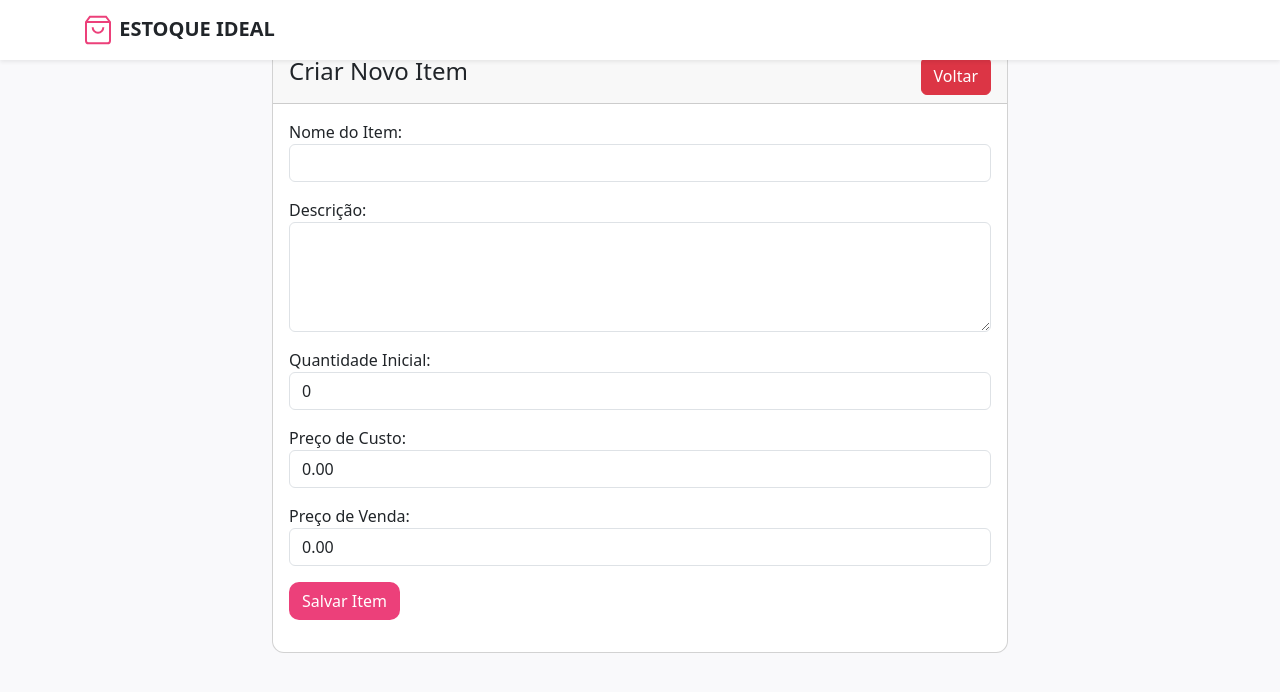
After one commit to DantonLRR/TIAPN-Estoque-PUC, a PHP site: page /pages/criar_item_estoque.php in a window 1280 px wide. The commit adds this page. Shown: the top 692 px of the page. Run offline with PHP 8.4, Linux system fonts and the light colour scheme.

Commit message:
add: page gerenciamento_estoque

```diff
--- /dev/null
+++ b/pages/criar_item_estoque.php
@@ -0,0 +1,68 @@
+<?php
+// Criar tela de cadastro de item no estoque
+require('../crud/conexao_DB.php');
+?>
+<!doctype html>
+<html lang="pt-BR">
+
+<head>
+    <meta charset="utf-8">
+    <meta name="viewport" content="width=device-width, initial-scale=1">
+    <title>Criar Item no Estoque</title>
+    <link href="https://cdn.jsdelivr.net/npm/bootstrap@5.3.5/dist/css/bootstrap.min.css" rel="stylesheet">
+    <link rel="stylesheet" href="../css/style_geral.css">
+</head>
+
+<body>
+    <?php include('../assets/navbar/navbar.php'); ?>
+
+    <div class="container mt-5">
+        <div class="row justify-content-center">
+            <div class="col-md-8">
+                <div class="card">
+                    <div class="card-header">
+                        <h4>Criar Novo Item
+                            <a href="gerenciar_estoque.php" class="btn btn-danger float-end">Voltar</a>
+                        </h4>
+                    </div>
+                    <div class="card-body">
+                        <form action="../crud/estoqueCRUD.php" method="POST">
+                            <div class="mb-3">
+                                <label for="nome_item">Nome do Item:</label>
+                                <input type="text" name="nome_item" class="form-control" required>
+                            </div>
+
+                            <div class="mb-3">
+                                <label for="descricao">Descrição:</label>
+                                <textarea name="descricao" rows="4" class="form-control" maxlength="255"></textarea>
+                            </div>
+
+                            <div class="mb-3">
+                                <label for="quantidade">Quantidade Inicial:</label>
+                                <input type="number" name="quantidade" class="form-control" min="0" value="0" required>
+                            </div>
+
+                            <div class="mb-3">
+                                <label for="preco_custo">Preço de Custo:</label>
+                                <input type="text" name="preco_custo" class="form-control" value="0.00" required>
+                            </div>
+
+                            <div class="mb-3">
+                                <label for="preco_venda">Preço de Venda:</label>
+                                <input type="text" name="preco_venda" class="form-control" value="0.00" required>
+                            </div>
+
+                            <div class="mb-3">
+                                <button type="submit" name="criar_item" class="btn btn-pink">Salvar Item</button>
+                            </div>
+                        </form>
+                    </div>
+                </div>
+            </div>
+        </div>
+    </div>
+
+    <script src="https://cdn.jsdelivr.net/npm/bootstrap@5.3.5/dist/js/bootstrap.bundle.min.js"></script>
+</body>
+
+</html>
--- a/pages/orcamentos.php
+++ b/pages/orcamentos.php
@@ -57,10 +57,10 @@ $buscaOrcamentos = $listaOrcamento->buscaOrcamentos($conn);
                                         <td> <?= $row['valor_orcado'] ?></td>
                                         <td>
                                             <a href="editarOrcamento.php?id=<?= $row['id'] ?>" class="btn btn-secondary btn-sm">Editar</a>
-                                            <form action="crud/orcamentoCRUD.php" method="POST" class="d-inline">
+                                            <form action="../crud/orcamentoCRUD.php" method="POST" class="d-inline">
                                                 <button type="submit" onclick="return confirm('Deseja realmente excuir este orçamento?')" name="deletar_orcamento" value="<?= $row['id'] ?>" class="btn btn-danger btn-sm"> Excluir</button>
                                             </form>
-                                            <form action="crud/orcamentoCRUD.php" method="POST" class="d-inline">
+                                            <form action="../crud/orcamentoCRUD.php" method="POST" class="d-inline">
                                                 <button type="submit" onclick="return confirm('Deseja realmente aprovar este orçamento?')" name="aprovar_orcamento" value="<?= $row['id'] ?>" class="btn btn-success btn-sm"> Aprovar</button>
                                             </form>
                                         </td>
```
Also changed, not shown: crud/pesquisa_estoque.php (added, +56 -0 lines), pages/gerenciar_estoque.php (added, +89 -0 lines).
